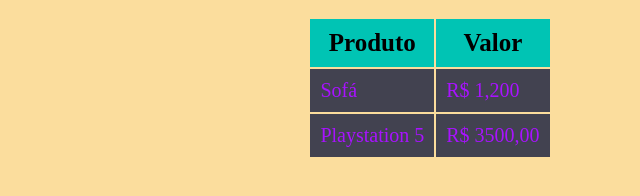
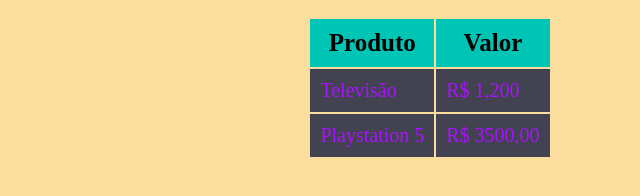
Before and after one commit to IcaroMatux/Exercicio-Tabela, a plain HTML site: page index.html in a window 1280 px wide. Shown: the part 364-560 px from the top of the page, 218-858 px from the left. Drawn offline with Linux system fonts and the light colour scheme.

Commit message:
Mudando Sofá para Televisão na descrição de produto

```diff
--- a/index.html
+++ b/index.html
@@ -43,7 +43,9 @@
         </tr>
 
         <tr class="fundo-produtos">
-            <td>Sofá</td>
+            <td>Televisão
+
+            </td>
             <td>R$ 1,200</td>
         </tr>
         <tr class="fundo-produtos">
```
